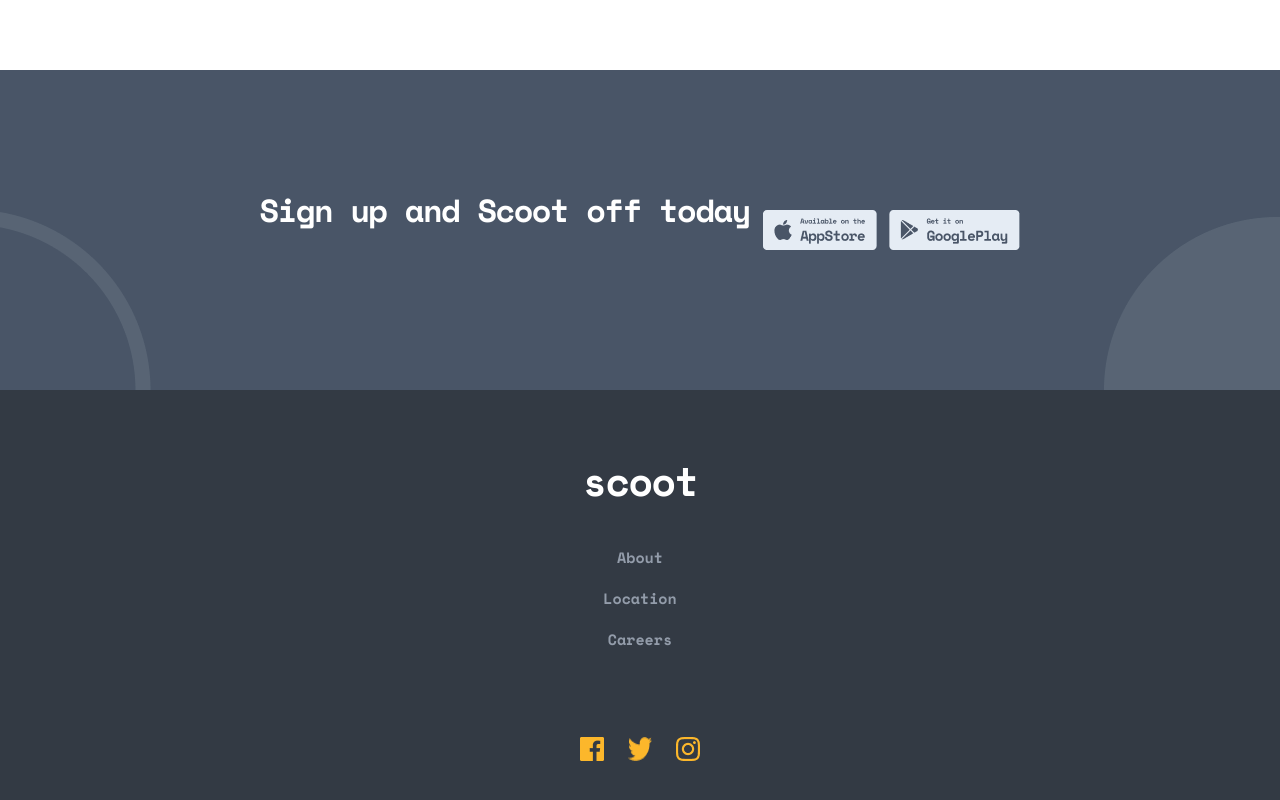
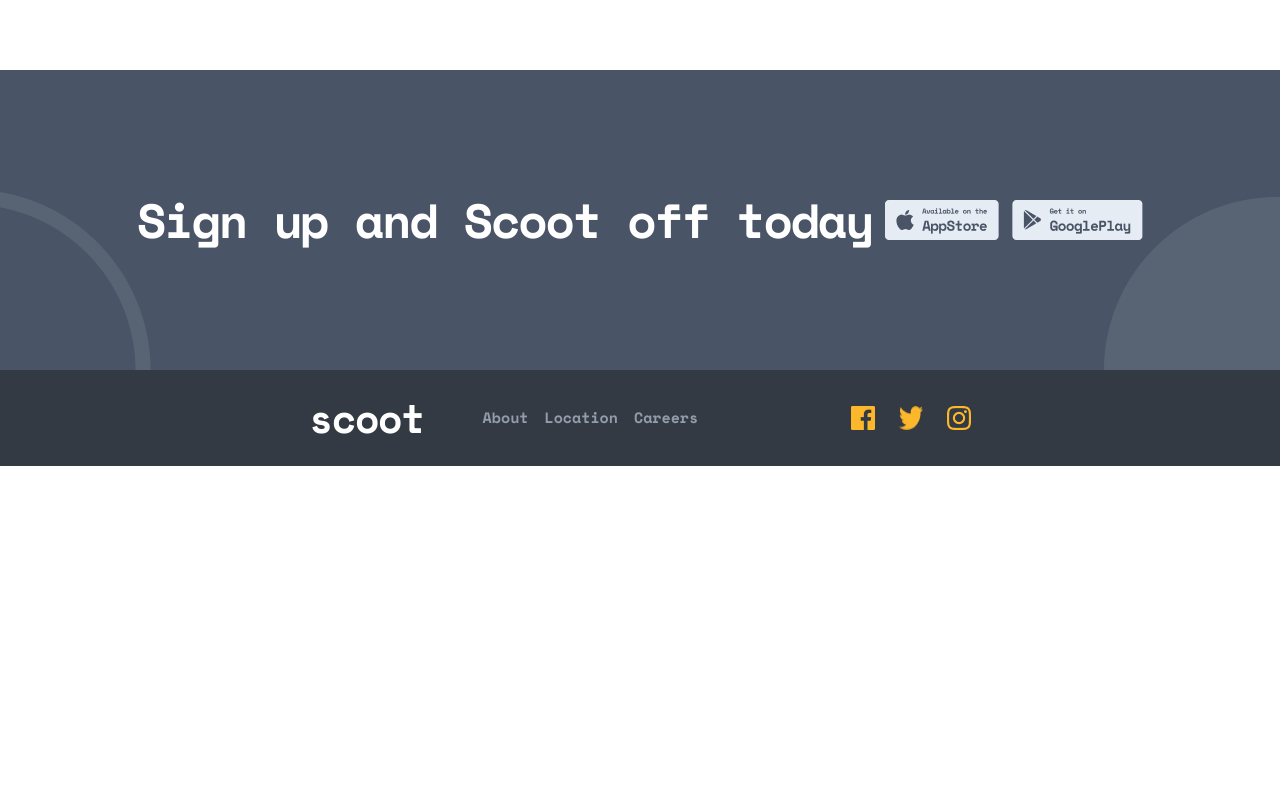
Before and after one commit to Hugo0O3/Scoop-project, a plain HTML site: page index.html in a window 1280 px wide. Shown: the part 3587-4387 px from the top of the page. After the commit the page ends 4053 px from the top, so only its background shows below. Drawn offline with nearby package versions, Linux system fonts and the light colour scheme.

Commit message:
il est 15h52 euh oui ui euhhhh ouiii

```diff
--- a/css/style.css
+++ b/css/style.css
@@ -195,7 +195,7 @@
 }
 
 /* Learn more sections home page */
-.learn-more-section{
+.learn-more-section {
     display: flex;
     position: relative;
     padding: 0 2rem;
@@ -207,14 +207,14 @@
     gap: 5rem;
 }
 
-.learn-more{
+.learn-more {
     display: flex;
     flex-direction: column;
     align-items: center;
     gap: 2rem;
 }
 
-.learn__more__img{
+.learn__more__img {
     border-radius: 100%;
     object-fit: contain;
     width: 100%;
@@ -223,19 +223,20 @@
     margin-bottom: 0;
 }
 
-.learn__more__h3{
+.learn__more__h3 {
     font-weight: 700;
     font-size: 2rem;
     line-height: 2rem;
     color: var(--darkNavy)
 }
 
-.learn__more__description{
+.learn__more__description {
     font-weight: 400;
     font-size: 15px;
     line-height: 25px;
     color: var(--dimGrey);
 }
+
 /* il est 9h34 petit commentaire pour le début du footer 💁‍♂️ */
 
 footer h2 {
@@ -333,3 +334,43 @@ footer .footerBottom h2 {
     font-size: 2.5rem;
     padding-bottom: 2.5rem;
 }
+
+/* il est 14h39 début média queries tablet */
+
+@media (min-width: 768px) {
+
+    footer .footerTop h2 {
+        font-family: 'Space Mono';
+        letter-spacing: -2.14px;
+        color: white;
+        padding: 0;
+        font-size: 3rem;
+        line-height: 3rem;
+    }
+
+    footer .footerBottom h2 {
+        padding: 0;
+    }
+
+    footer .footerTop {
+        background-color: var(--darkNavy);
+        width: 100%;
+        height: 18.75rem;
+    }
+
+    footer .footerBottom {
+        height: 6rem;
+    }
+
+    footer .footerBottom .footerBottom-container {
+        flex-direction: row;
+        justify-content: center;
+    }
+
+    footer .footerBottom .footerBottom-links {
+        flex-direction: row;
+        text-align: center;
+        gap: 1rem;
+        padding: 0 9.563rem 0 3.661rem;
+    }
+}
```
Also changed, not shown: index.html (+1 -0 lines).
